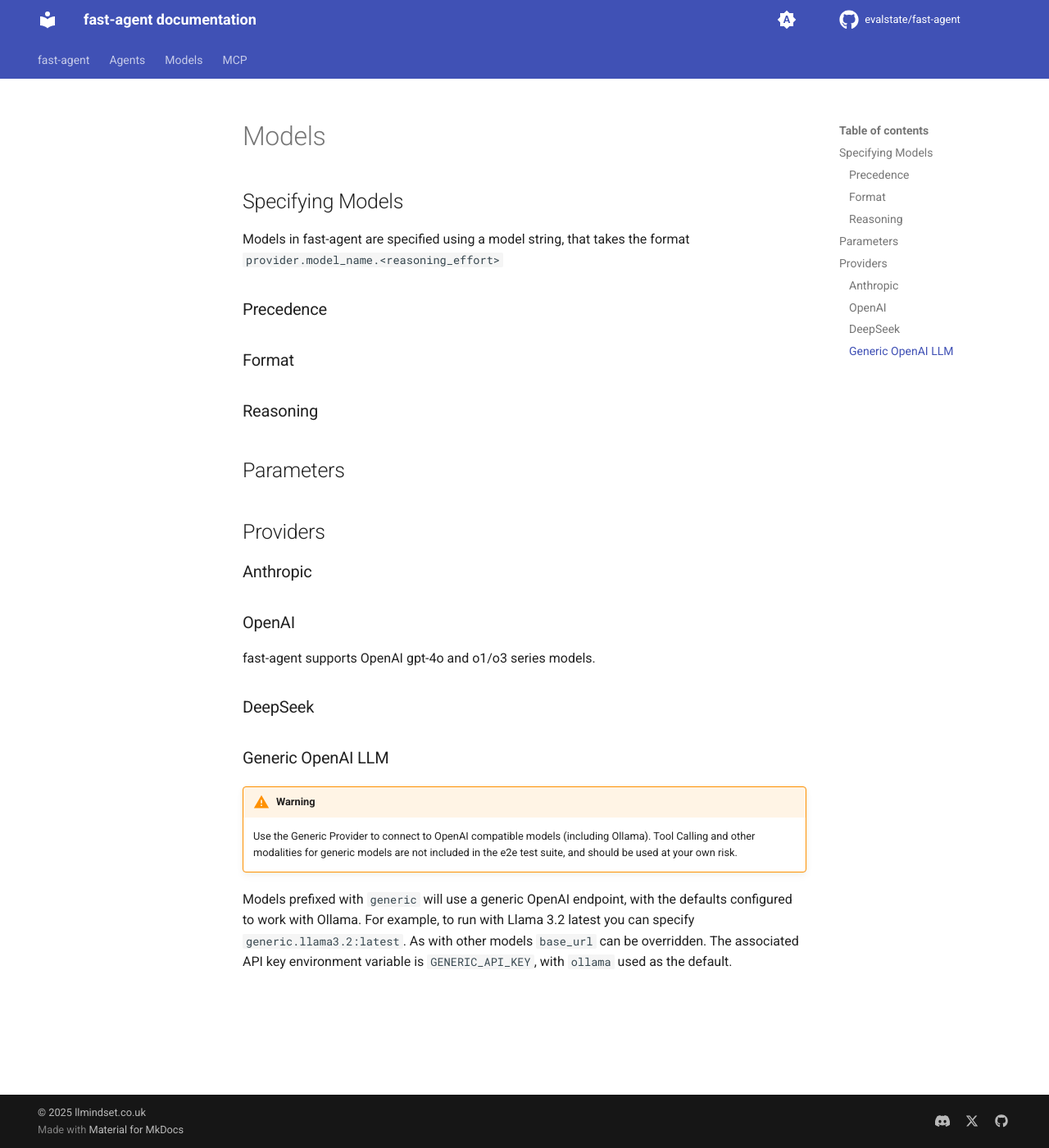
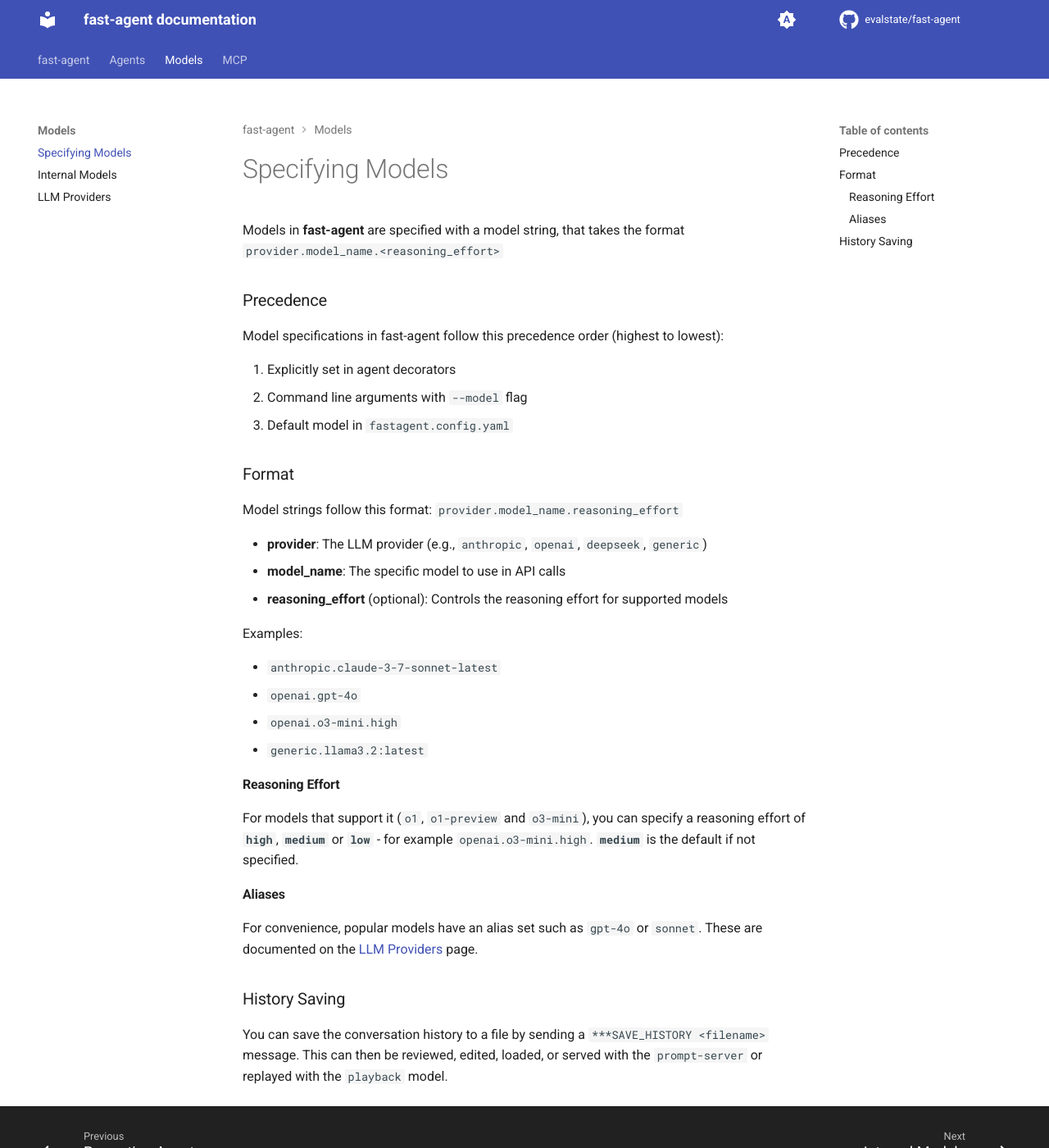
Before and after one commit to evalstate/fast-agent-docs, an MkDocs documentation site: the page built from docs/models/index.md, in a window 1280 px wide and 1400 px high. Shown: the whole window at 82% size. Built offline with MkDocs 1.6.1 and Material for MkDocs 9.7.7, drawn with Linux system fonts in a browser that asks for light colours; comment, search, counter and statistics services are not loaded; some of the changed text lies outside the part shown.

Commit message:
Models v1

```diff
--- a/docs/models/index.md
+++ b/docs/models/index.md
@@ -1,32 +1,42 @@
-# Models
+---
+title: Specifying Models
+---
 
-## Specifying Models
+# Specifying Models
 
-Models in fast-agent are specified using a model string, that takes the format `provider.model_name.<reasoning_effort>`
+Models in **fast-agent** are specified with a model string, that takes the format `provider.model_name.<reasoning_effort>`
 
 ### Precedence
 
+Model specifications in fast-agent follow this precedence order (highest to lowest):
+
+1. Explicitly set in agent decorators
+1. Command line arguments with `--model` flag
+1. Default model in `fastagent.config.yaml`
+
 ### Format
 
-### Reasoning
+Model strings follow this format: `provider.model_name.reasoning_effort`
 
-## Parameters
+- **provider**: The LLM provider (e.g., `anthropic`, `openai`, `deepseek`, `generic`)
+- **model_name**: The specific model to use in API calls
+- **reasoning_effort** (optional): Controls the reasoning effort for supported models
 
-## Providers
+Examples:
 
-### Anthropic
+- `anthropic.claude-3-7-sonnet-latest`
+- `openai.gpt-4o`
+- `openai.o3-mini.high`
+- `generic.llama3.2:latest`
 
-### OpenAI
+#### Reasoning Effort
 
-fast-agent supports OpenAI gpt-4o and o1/o3 series models.
+For models that support it (`o1`, `o1-preview` and `o3-mini`), you can specify a reasoning effort of **`high`**, **`medium`** or **`low`** - for example `openai.o3-mini.high`. **`medium`** is the default if not specified.
 
-### DeepSeek
+#### Aliases
 
-### Generic OpenAI LLM
+For convenience, popular models have an alias set such as `gpt-4o` or `sonnet`. These are documented on the [LLM Providers](llm_providers.md) page.
 
-!!! warning
+### History Saving
 
-    Use the Generic Provider to connect to OpenAI compatible models (including Ollama).
-    Tool Calling and other modalities for generic models are not included in the e2e test suite, and should be used at your own risk.
-
-Models prefixed with `generic` will use a generic OpenAI endpoint, with the defaults configured to work with Ollama. For example, to run with Llama 3.2 latest you can specify `generic.llama3.2:latest`. As with other models `base_url` can be overridden. The associated API key environment variable is `GENERIC_API_KEY`, with `ollama` used as the default.
+You can save the conversation history to a file by sending a `***SAVE_HISTORY <filename>` message. This can then be reviewed, edited, loaded, or served with the `prompt-server` or replayed with the `playback` model.
--- a/mkdocs.yml
+++ b/mkdocs.yml
@@ -75,7 +75,10 @@
   - fast-agent: index.md
   - Agents:
       - agents/prompting.md
-  - Models: models/
+  - Models:
+      - Specifying Models: models/index.md
+      - Internal Models: models/internal_models.md
+      - LLM Providers: models/llm_providers.md
   - MCP:
       - mcp/index.md
       - mcp/types.md
```
Also changed, not shown: docs/models/internal_models.md (added, +53 -0 lines), docs/models/llm_providers.md (added, +18 -0 lines).
